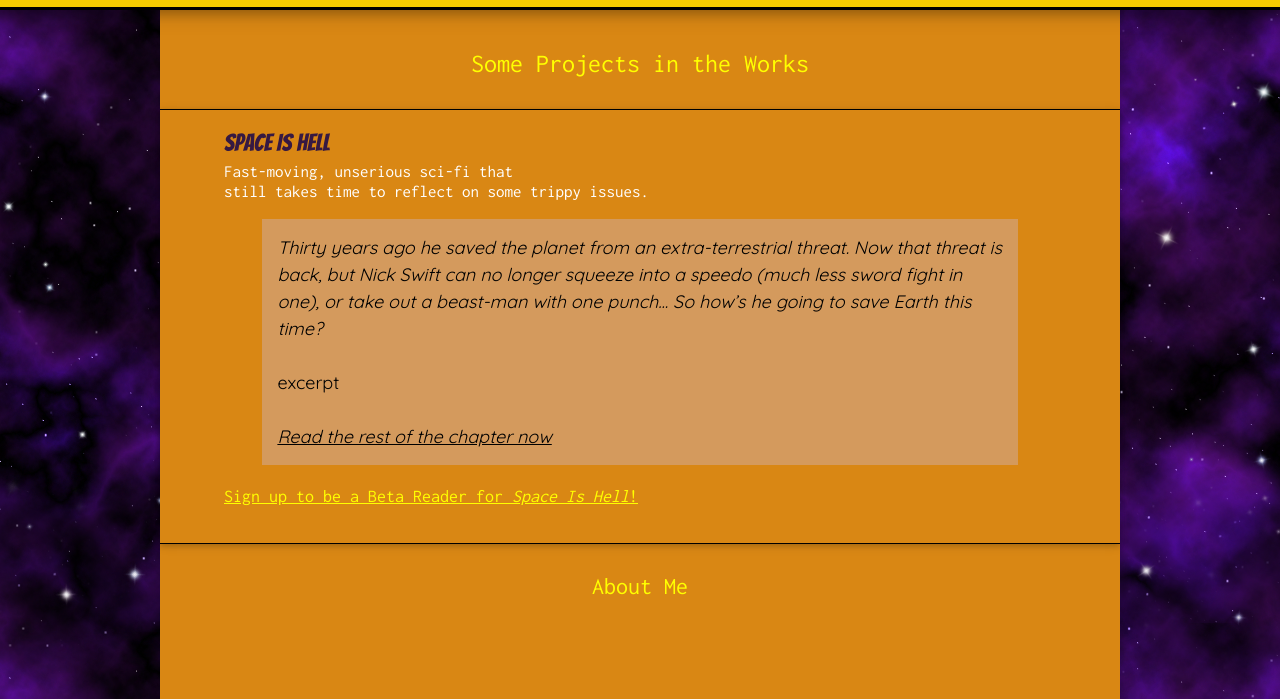
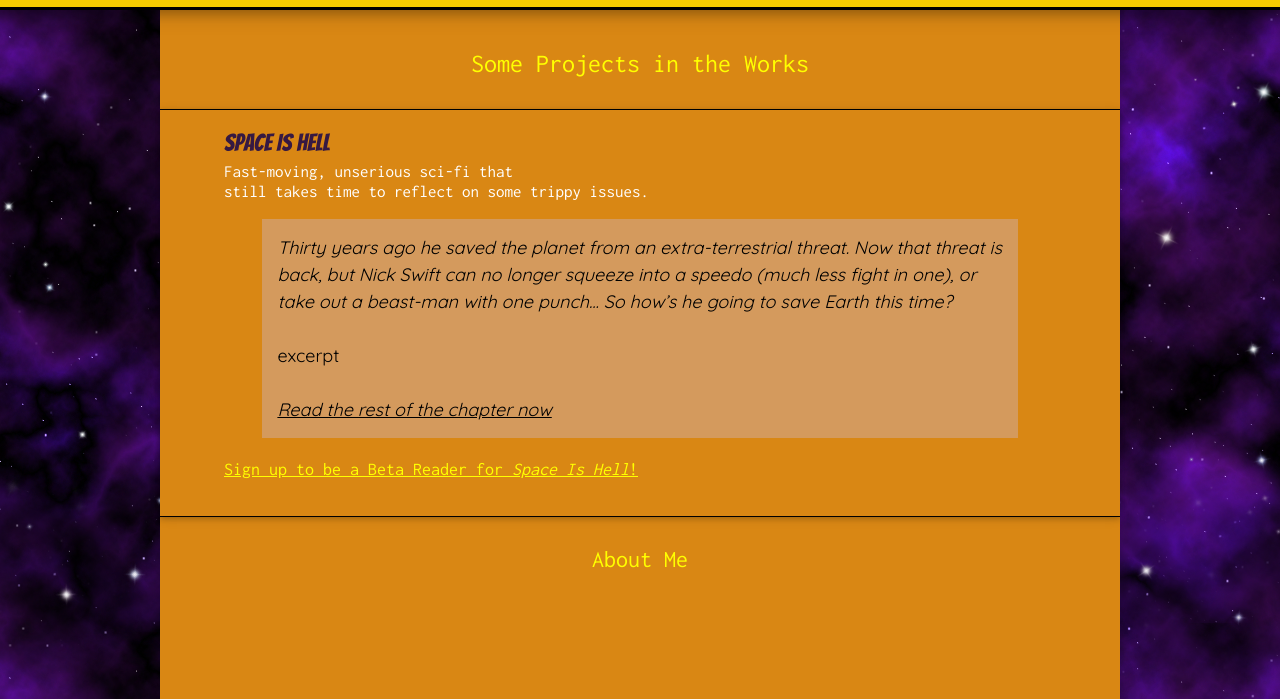
Before and after one commit to mooncalf/ebooksdev, a plain HTML site: page index.html in a window 1280 px wide. Shown: the part 102-801 px from the top of the page. Drawn offline with nearby package versions, Linux system fonts and the light colour scheme; a web font is replaced by a local one.

Commit message:
Update index.html

```diff
--- a/index.html
+++ b/index.html
@@ -60,7 +60,7 @@ body {
     </p>
 
     <p style="background-color: #d49a5d;padding: 15px;margin-left:8vw ;margin-right: 8vw;font-size:18px;text-align:left;font-style:italic;font-family:quicksand">
-    Thirty years ago he saved the planet from an extra-terrestrial threat. Now that threat is back, but Nick Swift can no longer squeeze into a speedo (much less sword fight in one), or take out a beast-man with one punch... So how’s he going to save Earth this time?
+    Thirty years ago he saved the planet from an extra-terrestrial threat. Now that threat is back, but Nick Swift can no longer squeeze into a speedo (much less fight in one), or take out a beast-man with one punch... So how’s he going to save Earth this time?
 
     <br><br><span style="font-style:normal">excerpt</span>
 
```
